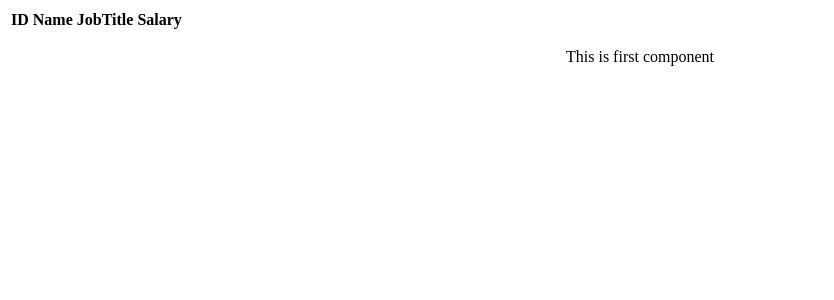
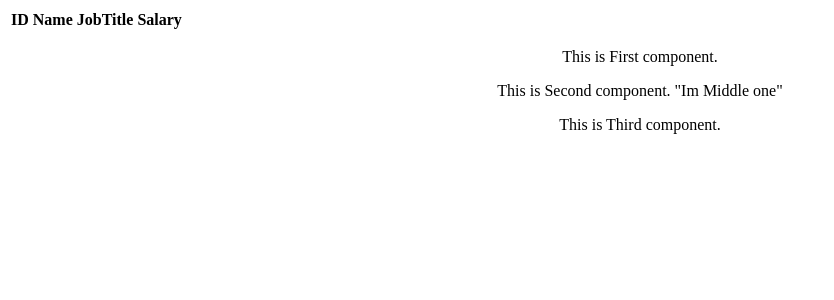
Before and after one commit to Divya945/react-prjoject, a React (Create React App) app: page / in a window 1280 px wide. Shown: the top 300 px of the page, without its empty margins (0-834 px from the left). Built offline with nearby package versions, Linux system fonts and the light colour scheme.

Commit message:
2 files modified

```diff
--- a/src/App.js
+++ b/src/App.js
@@ -14,7 +14,9 @@ class App extends Component {
             <th>Salary</th>
           </tr>
         </table>
-        <Person />
+        <Person name="First" />
+        <Person name="Second">"Im Middle one"</Person>
+        <Person name="Third" />
       </div>
     );
   }
--- a/src/Component/Component.js
+++ b/src/Component/Component.js
@@ -1,6 +1,12 @@
 import React from "react";
-const person = () => {
-  return <p>This is first component</p>;
+const person = props => {
+  return (
+    <div>
+      <p>
+        This is {props.name} component. {props.children}
+      </p>
+    </div>
+  );
 };
 
 export default person;
```
